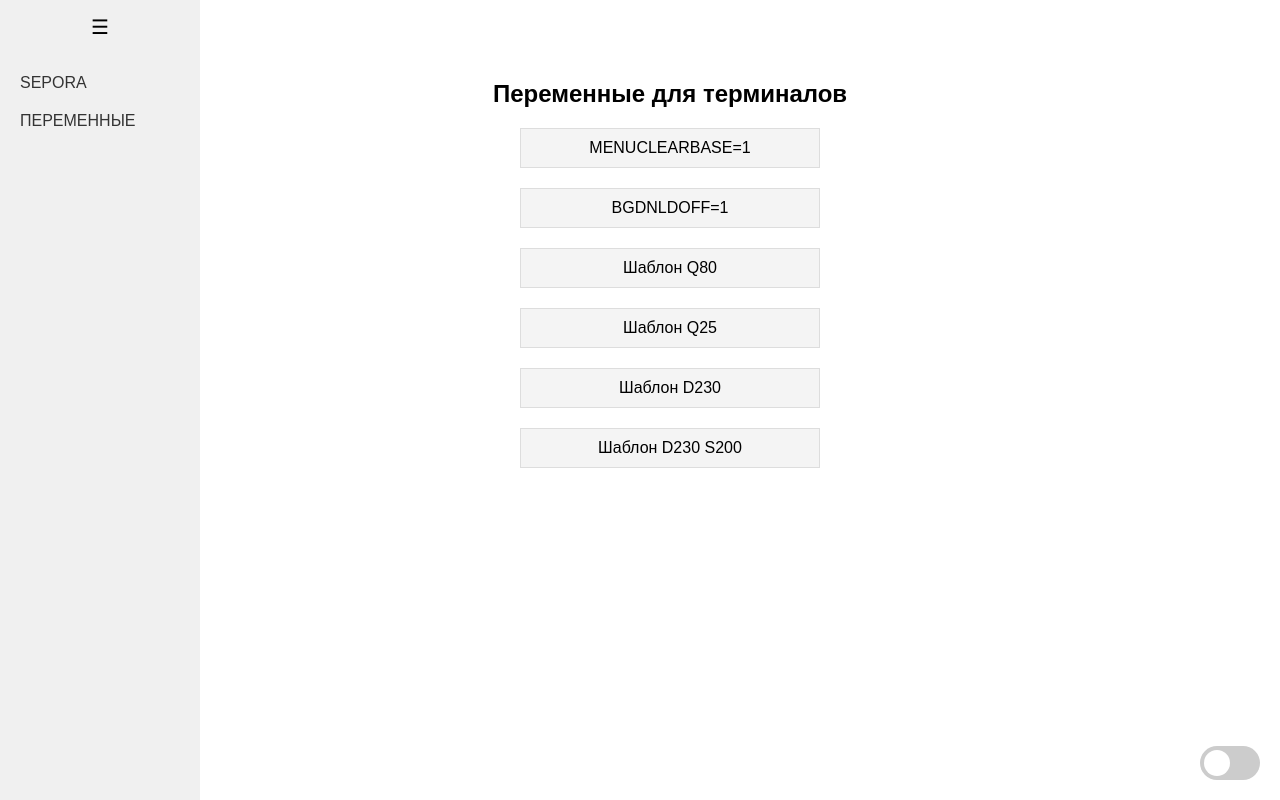
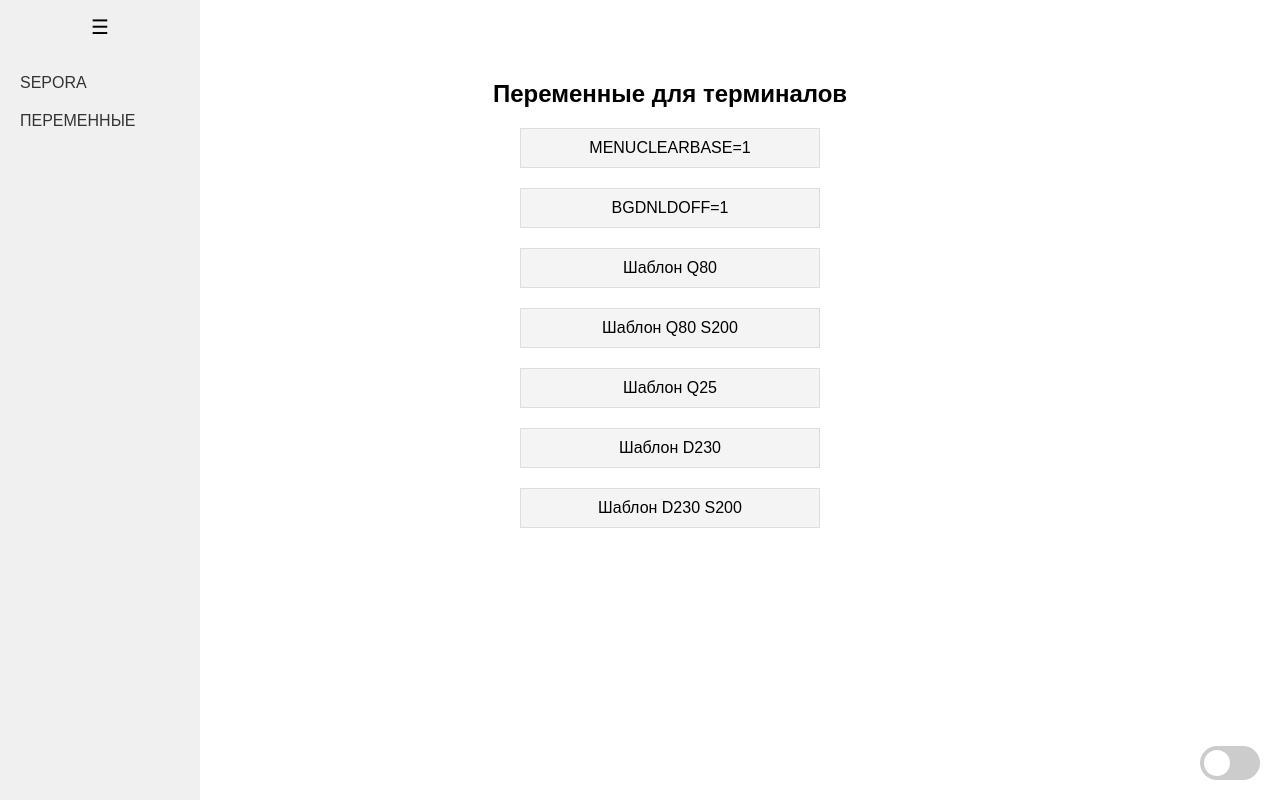
Before and after one commit to SvartiRefur/Seporator, a plain HTML site: page page2.html in a window 1280 px wide. Drawn offline with Linux system fonts and the light colour scheme.

Commit message:
+ Q80 S200

```diff
--- a/page2.html
+++ b/page2.html
@@ -28,6 +28,9 @@
                 <button onclick="copyTemplate(this)">Шаблон Q80</button>
             </div>
             <div class="variable-item">
+                <button onclick="copyTemplate(this)">Шаблон Q80 S200</button>
+            </div>
+            <div class="variable-item">
                 <button onclick="copyTemplate(this)">Шаблон Q25</button>
             </div>
             <div class="variable-item">
```
